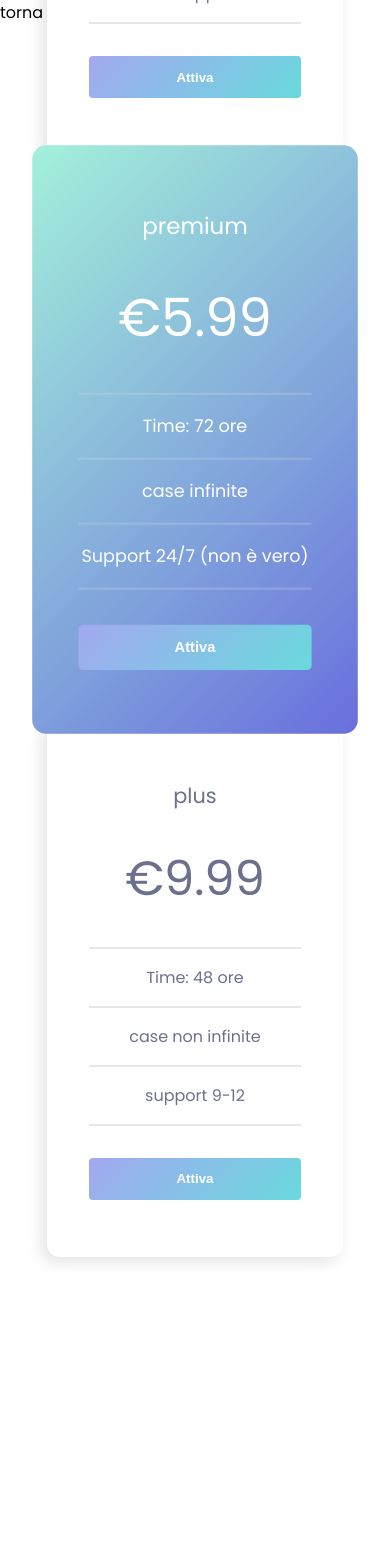
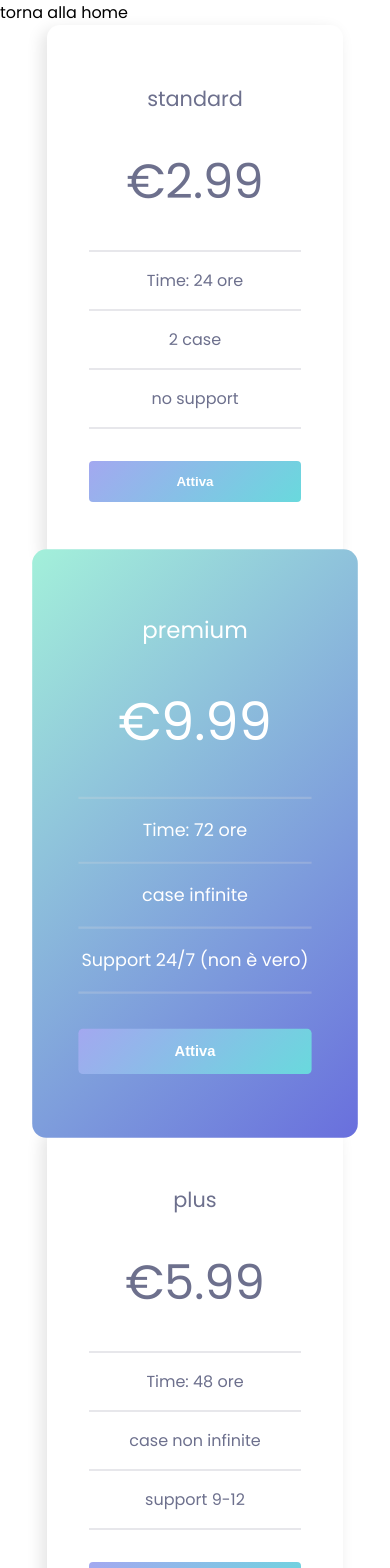
Before and after one commit to Spectrum5/bool-bnb-frontend, a Vue app: page /sponsors in a window 390 px wide. Shown: the top 1568 px of the page. Before the commit the page ends 1273 px from the top, so only its background shows below. Built offline with nearby package versions, Linux system fonts and the light colour scheme; no server answers.

Commit message:
fix responsive

```diff
--- a/src/views/public/Sponsor.vue
+++ b/src/views/public/Sponsor.vue
@@ -38,7 +38,7 @@ export default {
             <div class="card active">
                 <ul>
                     <li class="pack">premium</li>
-                    <li id="plus" class="price bottom-bar">&euro;5.99</li>
+                    <li id="plus" class="price bottom-bar">&euro;9.99</li>
                     <li class="bottom-bar">Time: 72 ore</li>
                     <li class="bottom-bar">case infinite</li>
                     <li class="bottom-bar">Support 24/7 (non è vero)</li>
@@ -48,7 +48,7 @@ export default {
             <div class="card shadow">
                 <ul>
                     <li class="pack">plus</li>
-                    <li id="premium" class="price bottom-bar">&euro;9.99</li>
+                    <li id="premium" class="price bottom-bar">&euro;5.99</li>
                     <li class="bottom-bar">Time: 48 ore</li>
                     <li class="bottom-bar">case non infinite</li>
                     <li class="bottom-bar">support 9-12</li>
@@ -64,7 +64,7 @@ export default {
     display: flex;
     justify-content: center;
     align-items: center;
-    height: 100vh;
+    min-height: 100vh;
 
     .cards {
         display: flex;
```
